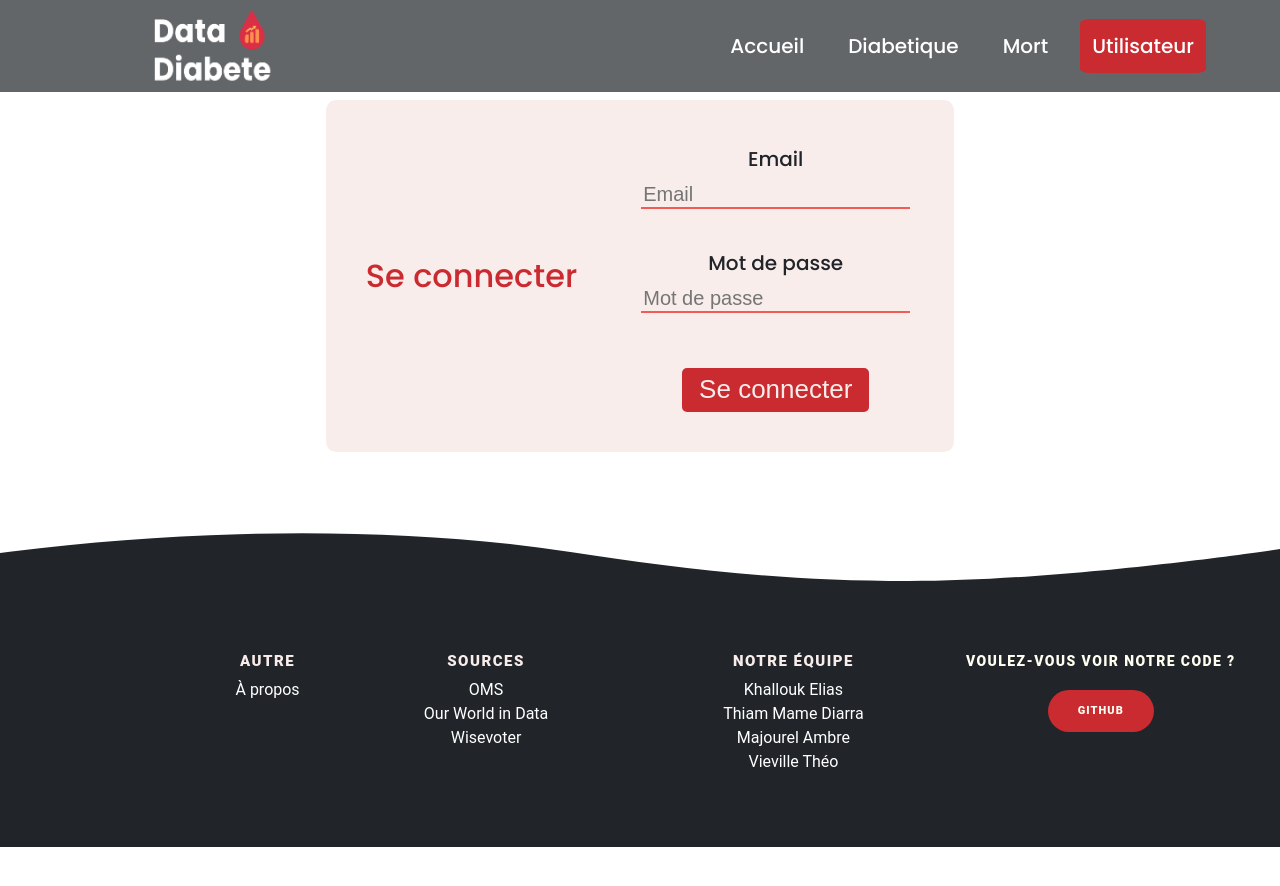
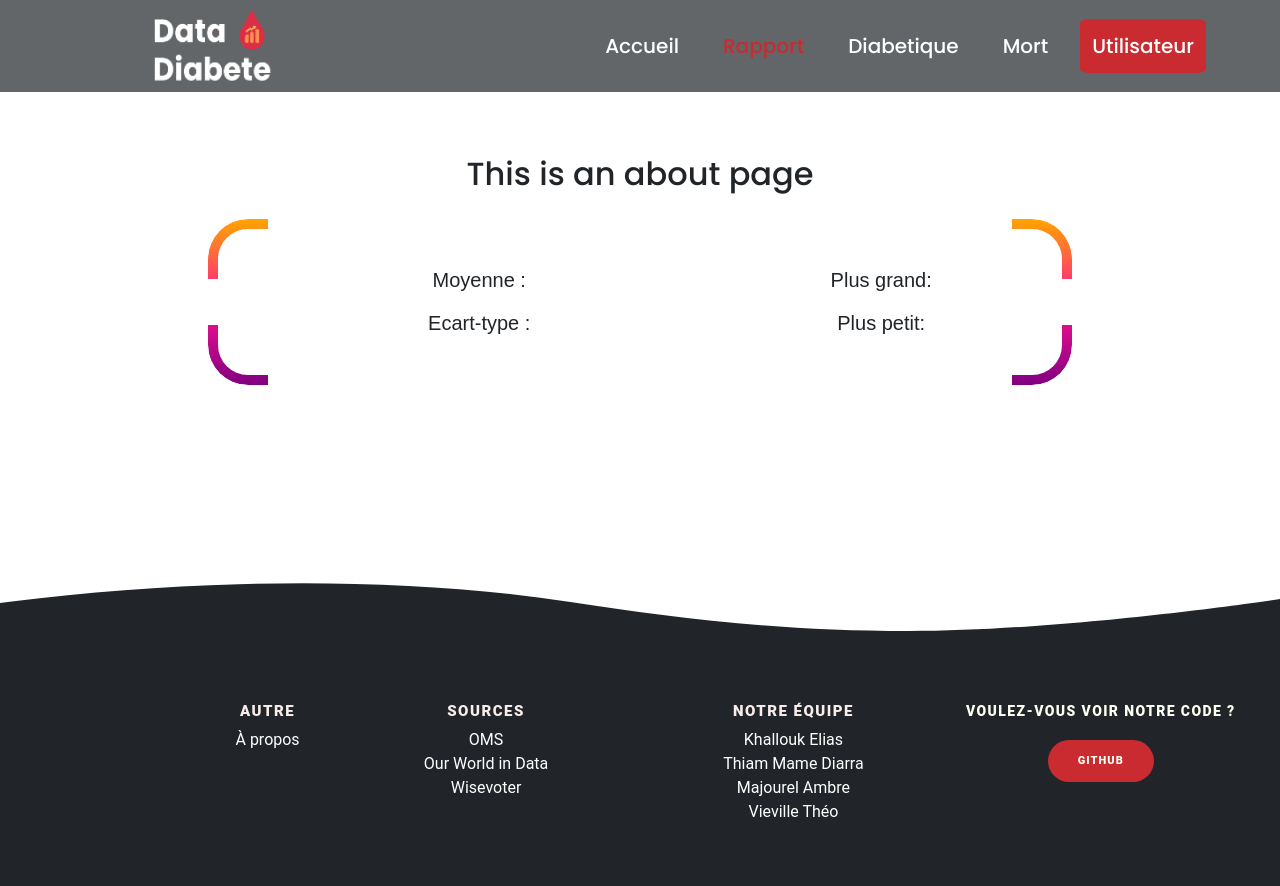
Before and after one commit to EliasKhallouk/DataDiabete, a Vue app in the folder front/: page /rapport in a window 1280 px wide. Before the commit this address led to /connexion. Shown: the top 886 px of the page. Before the commit the page ends 847 px from the top, so only its background shows below. Built offline with nearby package versions, Linux system fonts and the light colour scheme; grey boxes are pictures that could not be loaded; what highcharts-vue would draw is missing.

Commit message:
creation empty page "RapportView.vue"

```diff
--- a/front/src/components/NavBar.vue
+++ b/front/src/components/NavBar.vue
@@ -9,6 +9,7 @@
     <div class="nav-links" :class="{ 'show-menu': isMenuOpen }" @mouseleave="closeMenu">
 
     <router-link to="/">Accueil</router-link>
+    <router-link to="/rapport">Rapport</router-link>
     <router-link to="/diabetique">Diabetique</router-link>
     <router-link to="/mort">Mort</router-link>
     <div class="dropdown">
--- a/front/src/router/index.js
+++ b/front/src/router/index.js
@@ -41,6 +41,12 @@ const routes = [
     path: '/mort',
     name: 'mort',
     component: () => import('../views/MortView.vue'),
+    meta: { requiresAuth: false, requiresAdmin: false}
+  },
+  {
+    path: '/rapport',
+    name: 'rapport',
+    component: () => import('../views/RapportView.vue'),
     meta: { requiresAuth: false, requiresAdmin: false}
   },
   {
--- a/front/src/views/MortView.vue
+++ b/front/src/views/MortView.vue
@@ -1,6 +1,8 @@
 <template>
   <div>
     <CarteMort />
+    <br><br><br>
+    <hr>
     <LineMort />
   </div>
 </template>
--- /dev/null
+++ b/front/src/views/RapportView.vue
@@ -0,0 +1,124 @@
+<template>
+  <div style="margin-top: 150px;
+  padding-right: 8%;
+  padding-left: 8%;">
+    <h1>This is an about page</h1>
+    <div class="stats-group">
+      <div id="gauche">
+        <p>Moyenne : {{ moyenne }}</p>
+        <p>Ecart-type : {{ ecartType }}</p>
+      </div>
+      <div id="droite">
+        <p>Plus grand: {{plusGrand}}</p>
+        <p>Plus petit: {{plusPetit}}</p>
+      </div>
+    </div>
+  </div>
+</template>
+
+
+<style scoped lang="scss">
+$pixel1: 4px;
+$pixel2: 10px;
+$pixel3: 20px;
+$color-red: #ca2b30;
+$color-red-soft: #f25c54;
+$color-red-pastel: #f8edeb;
+$color-black: #212529;
+
+.body-carte{
+  margin-top: 150px;
+  padding-right: 8%;
+  padding-left: 8%;
+}
+
+.deuxieme{
+  text-align: justify;
+
+}
+
+.button{
+  background-color: #ca2b30;
+  color: white;
+  padding: 10px 20px;
+  border: none;
+  border-radius: 4px;
+  font-size: 18px;
+  margin-left: 10px;
+}
+
+.button:hover{
+  background-color: #f25c54;
+}
+
+input{
+  padding: 10px 20px;
+  border: 1px solid #ccc;
+  border-radius: 4px;
+  font-size: 18px;
+  margin-left: 10px;
+}
+
+table {
+  border-collapse: collapse;
+  width: 100%;
+  margin-top: 50px;
+}
+
+th, td {
+  //text-align: left;
+  padding: 8px;
+}
+
+tr:nth-child(even){background-color: #f2f2f2}
+
+th {
+  background-color: #ca2b30;
+  color: white;
+}
+
+.stats-group {
+  --b: .5em; /* border width */
+  --c: 3em; /* corner size */
+  --r: 2em; /* corner rounding */
+  position: relative;
+  margin: 1em auto;
+  border: solid var(--b) transparent;
+  padding: 1em;
+  max-width: 804px;
+  font: 1.25em ubuntu, sans-serif;
+
+  &::before {
+    position: absolute;
+    z-index: -1;
+    inset: calc(-1*var(--b));
+    border: inherit;
+    border-radius: var(--r);
+    background: linear-gradient(orange, deeppink, purple) border-box;
+    --corner:
+        conic-gradient(from -90deg at var(--c) var(--c), red 25%, #0000 0)
+        0 0/ calc(100% - var(--c))  calc(100% - var(--c)) border-box;
+    --inner: conic-gradient(red 0 0 ) padding-box;
+    -webkit-mask: var(--corner), var(--inner);
+    -webkit-mask-composite: source-out;
+    mask: var(--corner) subtract, var(--inner);
+    content: ''
+  }
+}
+
+.stats-group #gauche {
+  float:left;
+  width:60%;
+}
+.stats-group #droite {
+  margin-left:60%
+}
+
+select {
+  padding: 10px 20px;
+  border: 1px solid #ccc;
+  border-radius: 4px;
+  font-size: 18px;
+  margin-left: 10px;
+}
+</style>
--- a/front/src/views/ToucheView.vue
+++ b/front/src/views/ToucheView.vue
@@ -1,7 +1,11 @@
 <template>
   <div>
     <CarteTouche />
+    <br><br><br>
+    <hr>
     <DiagrammeTouche />
+    <br><br><br>
+    <hr>
     <LineTouche />
   </div>
 </template>
```
